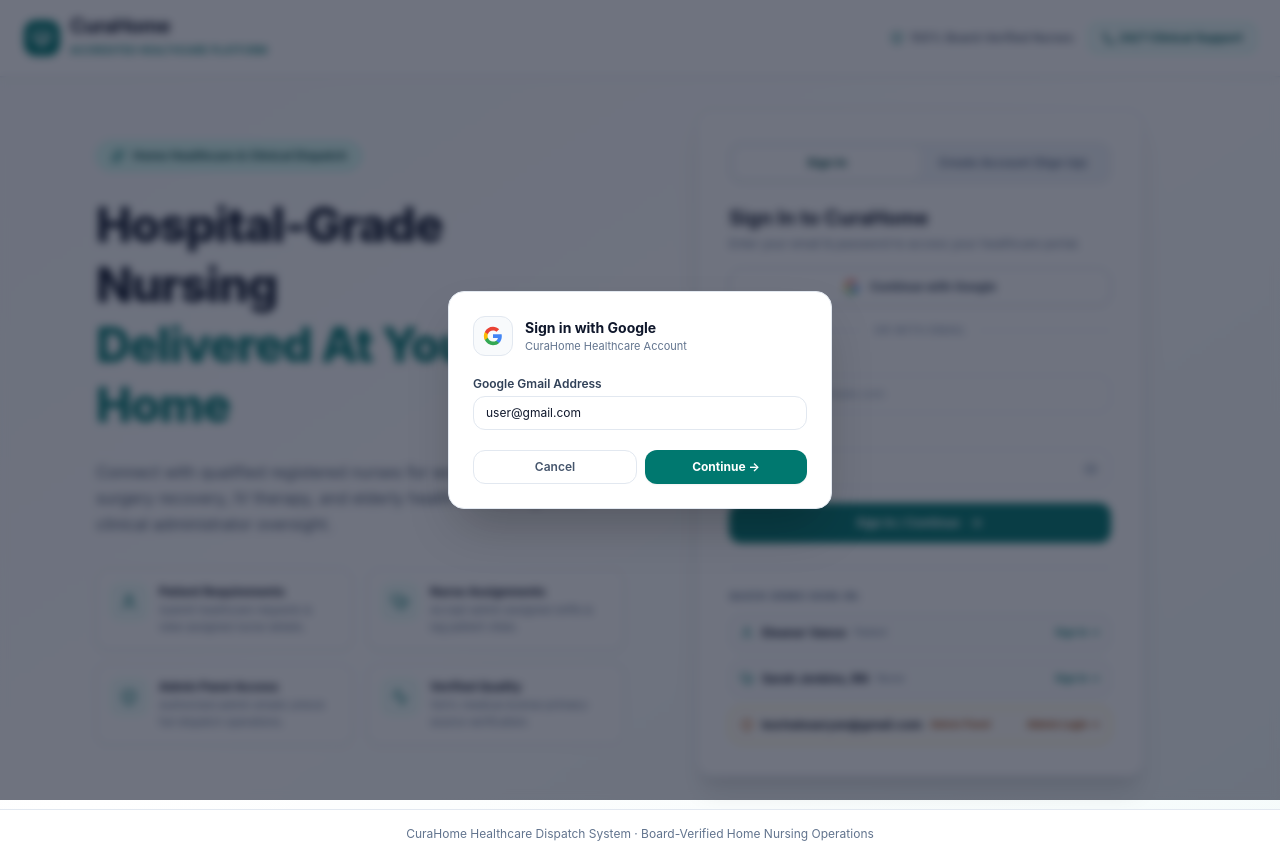
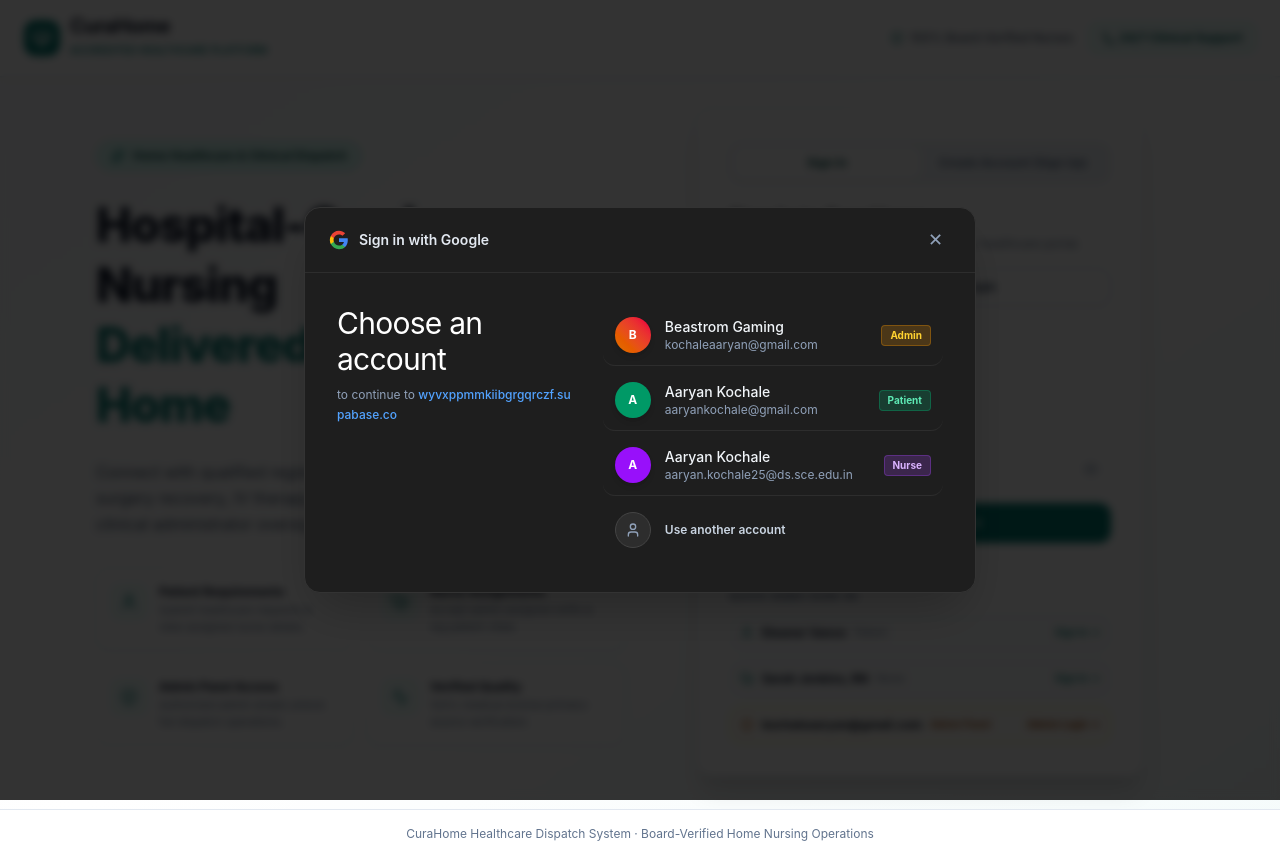
Before and after one commit to aaryankochale-ctrl/curahome, a React (Vite) app: page / in a window 1280 px wide. Both pictures are taken after a click on the button "Continue with Google". Built offline with nearby package versions, Linux system fonts and the light colour scheme; no server answers; the database is empty.

Commit message:
feat: Add exact dark theme Google Account Chooser matching design

```diff
--- a/src/components/auth/AuthPage.tsx
+++ b/src/components/auth/AuthPage.tsx
@@ -63,18 +63,25 @@
   // Modal for nurse application & google auth modal
   const [isNurseModalOpen, setIsNurseModalOpen] = useState(false);
   const [isGoogleModalOpen, setIsGoogleModalOpen] = useState(false);
-  const [googleEmailInput, setGoogleEmailInput] = useState('user@gmail.com');
+  const [googleEmailInput, setGoogleEmailInput] = useState('');
+  const [showCustomGoogleInput, setShowCustomGoogleInput] = useState(false);
 
   // Selected quick demo account
   const [selectedDemoEmail, setSelectedDemoEmail] = useState<string>('');
 
-  const handleGoogleSignInSubmit = async (e: React.FormEvent) => {
-    e.preventDefault();
+  const handleGoogleAccountSelect = async (selectedEmail: string) => {
     setIsGoogleModalOpen(false);
-    const res = await signInWithGoogle(googleEmailInput);
+    setShowCustomGoogleInput(false);
+    const res = await signInWithGoogle(selectedEmail);
     if (res?.isNewUser) {
       setScreen('role_choice');
     }
+  };
+
+  const handleGoogleSignInSubmit = async (e: React.FormEvent) => {
+    e.preventDefault();
+    if (!googleEmailInput.trim()) return;
+    await handleGoogleAccountSelect(googleEmailInput);
   };
 
   const handleAuthSubmit = async (e: React.FormEvent) => {
@@ -672,68 +679,147 @@
         }}
       />
 
-      {/* Google Account Sign-In Modal */}
+      {/* Google Account Chooser Modal (Dark Theme Google OAuth UI) */}
       {isGoogleModalOpen && (
-        <div className="fixed inset-0 z-50 bg-slate-900/60 backdrop-blur-xs flex items-center justify-center p-4">
-          <div className="bg-white border border-slate-200 rounded-2xl p-6 max-w-sm w-full shadow-2xl space-y-4">
-            <div className="flex items-center gap-3">
-              <div className="w-10 h-10 rounded-xl bg-slate-50 border border-slate-200 flex items-center justify-center shrink-0">
+        <div className="fixed inset-0 z-50 bg-black/80 backdrop-blur-xs flex items-center justify-center p-4">
+          <div className="bg-[#1e1e1e] text-slate-100 border border-[#333333] rounded-2xl max-w-2xl w-full shadow-2xl overflow-hidden font-sans">
+            {/* Top Bar */}
+            <div className="px-6 py-4 border-b border-[#2d2d2d] flex items-center justify-between">
+              <div className="flex items-center gap-2.5">
                 <svg className="w-5 h-5" viewBox="0 0 24 24">
-                  <path
-                    fill="#4285F4"
-                    d="M22.56 12.25c0-.78-.07-1.53-.2-2.25H12v4.26h5.92c-.26 1.37-1.04 2.53-2.21 3.31v2.77h3.57c2.08-1.92 3.28-4.74 3.28-8.09z"
-                  />
-                  <path
-                    fill="#34A853"
-                    d="M12 23c2.97 0 5.46-.98 7.28-2.66l-3.57-2.77c-.98.66-2.23 1.06-3.71 1.06-2.86 0-5.29-1.93-6.16-4.53H2.18v2.84C3.99 20.53 7.7 23 12 23z"
-                  />
-                  <path
-                    fill="#FBBC05"
-                    d="M5.84 14.09c-.22-.66-.35-1.36-.35-2.09s.13-1.43.35-2.09V7.06H2.18C1.43 8.55 1 10.22 1 12s.43 3.45 1.18 4.94l2.85-2.22.81-.63z"
-                  />
-                  <path
-                    fill="#EA4335"
-                    d="M12 5.38c1.62 0 3.06.56 4.21 1.64l3.15-3.15C17.45 2.09 14.97 1 12 1 7.7 1 3.99 3.47 2.18 7.06l3.66 2.84c.87-2.6 3.3-4.52 6.16-4.52z"
-                  />
+                  <path fill="#4285F4" d="M22.56 12.25c0-.78-.07-1.53-.2-2.25H12v4.26h5.92c-.26 1.37-1.04 2.53-2.21 3.31v2.77h3.57c2.08-1.92 3.28-4.74 3.28-8.09z" />
+                  <path fill="#34A853" d="M12 23c2.97 0 5.46-.98 7.28-2.66l-3.57-2.77c-.98.66-2.23 1.06-3.71 1.06-2.86 0-5.29-1.93-6.16-4.53H2.18v2.84C3.99 20.53 7.7 23 12 23z" />
+                  <path fill="#FBBC05" d="M5.84 14.09c-.22-.66-.35-1.36-.35-2.09s.13-1.43.35-2.09V7.06H2.18C1.43 8.55 1 10.22 1 12s.43 3.45 1.18 4.94l2.85-2.22.81-.63z" />
+                  <path fill="#EA4335" d="M12 5.38c1.62 0 3.06.56 4.21 1.64l3.15-3.15C17.45 2.09 14.97 1 12 1 7.7 1 3.99 3.47 2.18 7.06l3.66 2.84c.87-2.6 3.3-4.52 6.16-4.52z" />
                 </svg>
+                <span className="text-sm font-semibold text-slate-200">Sign in with Google</span>
               </div>
-              <div>
-                <h3 className="text-sm font-bold text-slate-900">Sign in with Google</h3>
-                <p className="text-[11px] text-slate-500">CuraHome Healthcare Account</p>
+              <button
+                type="button"
+                onClick={() => {
+                  setIsGoogleModalOpen(false);
+                  setShowCustomGoogleInput(false);
+                }}
+                className="text-slate-400 hover:text-white text-lg px-2 py-0.5 rounded-lg hover:bg-white/10"
+              >
+                ✕
+              </button>
+            </div>
+
+            {/* Content Area */}
+            <div className="p-6 sm:p-8 grid grid-cols-1 md:grid-cols-12 gap-8 items-start">
+              {/* Left Column: Heading */}
+              <div className="md:col-span-5 space-y-2">
+                <h2 className="text-2xl sm:text-3xl font-normal text-white tracking-tight">
+                  Choose an account
+                </h2>
+                <p className="text-xs text-slate-400 leading-relaxed">
+                  to continue to <span className="text-blue-400 font-medium break-all">wyvxppmmkiibgrgqrczf.supabase.co</span>
+                </p>
+              </div>
+
+              {/* Right Column: Account Items */}
+              <div className="md:col-span-7 space-y-1 divide-y divide-[#2d2d2d]">
+                {/* Account 1: Beastrom Gaming (Admin) */}
+                <div
+                  onClick={() => handleGoogleAccountSelect('kochaleaaryan@gmail.com')}
+                  className="py-3 px-3 rounded-xl hover:bg-[#2a2a2a] transition-all cursor-pointer flex items-center gap-3.5 group"
+                >
+                  <div className="w-9 h-9 rounded-full bg-gradient-to-tr from-amber-600 to-rose-600 flex items-center justify-center text-white font-bold text-xs shrink-0 shadow-md">
+                    B
+                  </div>
+                  <div className="flex-1 min-w-0">
+                    <div className="text-sm font-medium text-slate-100 group-hover:text-blue-400 transition-colors">
+                      Beastrom Gaming
+                    </div>
+                    <div className="text-xs text-slate-400 truncate">
+                      kochaleaaryan@gmail.com
                     </div>
                   </div>
+                  <span className="text-[10px] font-bold px-2 py-0.5 rounded bg-amber-500/20 text-amber-300 border border-amber-500/30 shrink-0">
+                    Admin
+                  </span>
+                </div>
 
-            <form onSubmit={handleGoogleSignInSubmit} className="space-y-3 pt-1">
-              <div>
-                <label className="block text-xs font-semibold text-slate-700 mb-1">
-                  Google Gmail Address
+                {/* Account 2: Aaryan Kochale (Patient) */}
+                <div
+                  onClick={() => handleGoogleAccountSelect('aaryankochale@gmail.com')}
+                  className="py-3 px-3 rounded-xl hover:bg-[#2a2a2a] transition-all cursor-pointer flex items-center gap-3.5 group"
+                >
+                  <div className="w-9 h-9 rounded-full bg-emerald-600 flex items-center justify-center text-white font-bold text-xs shrink-0 shadow-md">
+                    A
+                  </div>
+                  <div className="flex-1 min-w-0">
+                    <div className="text-sm font-medium text-slate-100 group-hover:text-blue-400 transition-colors">
+                      Aaryan Kochale
+                    </div>
+                    <div className="text-xs text-slate-400 truncate">
+                      aaryankochale@gmail.com
+                    </div>
+                  </div>
+                  <span className="text-[10px] font-bold px-2 py-0.5 rounded bg-emerald-500/20 text-emerald-300 border border-emerald-500/30 shrink-0">
+                    Patient
+                  </span>
+                </div>
+
+                {/* Account 3: Aaryan Kochale (Nurse) */}
+                <div
+                  onClick={() => handleGoogleAccountSelect('aaryan.kochale25@ds.sce.edu.in')}
+                  className="py-3 px-3 rounded-xl hover:bg-[#2a2a2a] transition-all cursor-pointer flex items-center gap-3.5 group"
+                >
+                  <div className="w-9 h-9 rounded-full bg-purple-600 flex items-center justify-center text-white font-bold text-xs shrink-0 shadow-md">
+                    A
+                  </div>
+                  <div className="flex-1 min-w-0">
+                    <div className="text-sm font-medium text-slate-100 group-hover:text-blue-400 transition-colors">
+                      Aaryan Kochale
+                    </div>
+                    <div className="text-xs text-slate-400 truncate">
+                      aaryan.kochale25@ds.sce.edu.in
+                    </div>
+                  </div>
+                  <span className="text-[10px] font-bold px-2 py-0.5 rounded bg-purple-500/20 text-purple-300 border border-purple-500/30 shrink-0">
+                    Nurse
+                  </span>
+                </div>
+
+                {/* Custom Gmail Input option */}
+                {!showCustomGoogleInput ? (
+                  <div
+                    onClick={() => setShowCustomGoogleInput(true)}
+                    className="py-3 px-3 rounded-xl hover:bg-[#2a2a2a] transition-all cursor-pointer flex items-center gap-3.5 text-slate-300 hover:text-white pt-3"
+                  >
+                    <div className="w-9 h-9 rounded-full bg-[#2d2d2d] border border-[#444] flex items-center justify-center text-slate-400 shrink-0">
+                      <User size={16} />
+                    </div>
+                    <span className="text-xs font-semibold">Use another account</span>
+                  </div>
+                ) : (
+                  <form onSubmit={handleGoogleSignInSubmit} className="pt-3 space-y-2">
+                    <label className="block text-xs text-slate-300">
+                      Enter any Gmail address:
                     </label>
+                    <div className="flex gap-2">
                       <input
                         type="email"
                         required
+                        autoFocus
                         value={googleEmailInput}
                         onChange={(e) => setGoogleEmailInput(e.target.value)}
-                  placeholder="your.email@gmail.com"
-                  className="w-full px-3 py-2 text-xs bg-white border border-slate-200 rounded-xl text-slate-900 focus:outline-none focus:ring-2 focus:ring-teal-600"
+                        placeholder="yourname@gmail.com"
+                        className="flex-1 px-3 py-2 text-xs bg-[#121212] border border-[#444] rounded-xl text-white placeholder-slate-500 focus:outline-none focus:border-blue-500"
                       />
-              </div>
-
-              <div className="flex gap-2 pt-2">
-                <button
-                  type="button"
-                  onClick={() => setIsGoogleModalOpen(false)}
-                  className="flex-1 py-2 text-xs font-semibold text-slate-600 hover:text-slate-800 rounded-xl border border-slate-200"
-                >
-                  Cancel
-                </button>
                       <button
                         type="submit"
-                  className="flex-1 py-2 text-xs font-bold text-white bg-teal-700 hover:bg-teal-800 rounded-xl shadow-xs"
+                        className="px-4 py-2 text-xs font-bold bg-blue-600 hover:bg-blue-500 text-white rounded-xl shadow-xs"
                       >
-                  Continue →
+                        Sign In →
                       </button>
                     </div>
                   </form>
+                )}
+              </div>
+            </div>
           </div>
         </div>
       )}
```
Lines whose indentation alone changed are shown as unchanged.
